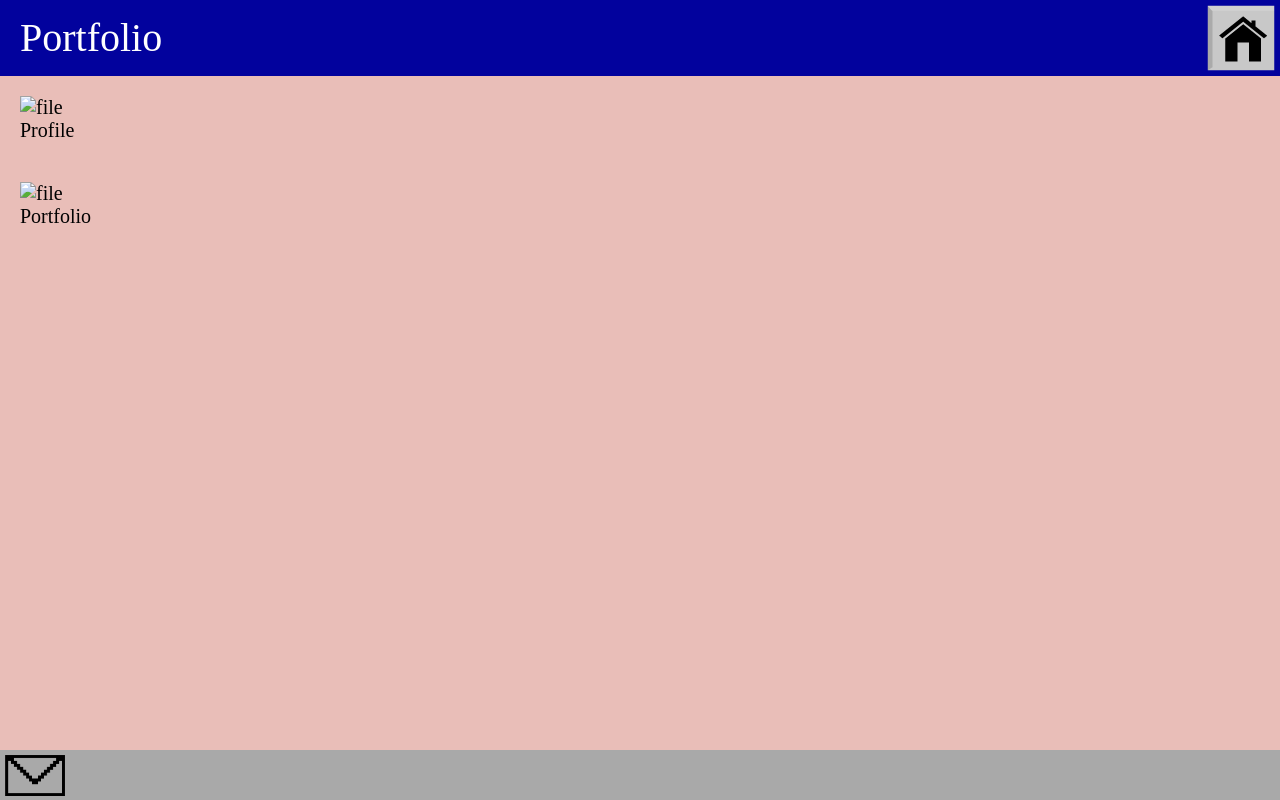
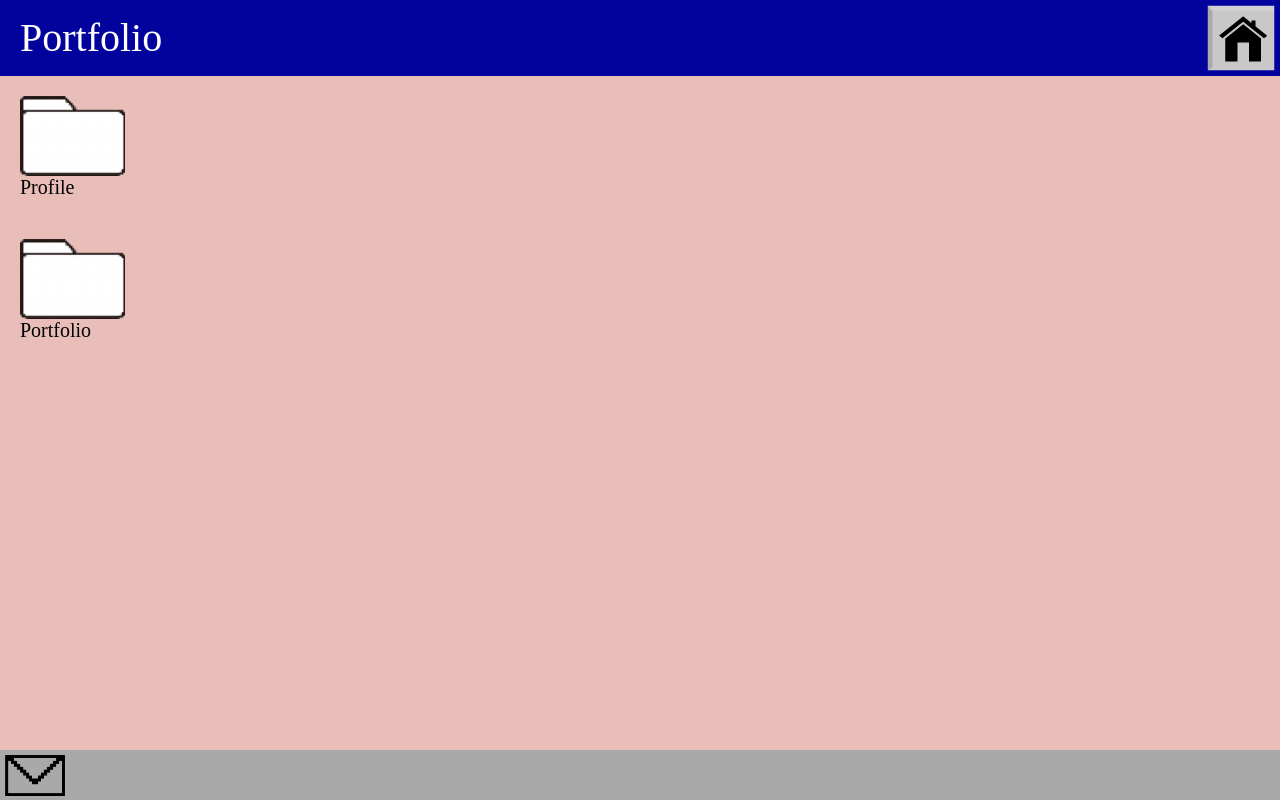
Before and after one commit to SAWADANATSUKO/home_portfolio, a plain HTML site: page index.html in a window 1280 px wide. Drawn offline with Linux system fonts and the light colour scheme; some packages are replaced by stand-ins of ours; a web font is replaced by a local one.

Commit message:
Update index.html

```diff
--- a/index.html
+++ b/index.html
@@ -41,14 +41,14 @@
       <div class="container1">
           <div class="col">
             <a href="/Users/sawadanatsuko/Desktop/portfolio2/profile.html">
-              <img src="images/heisei_file.png" alt="file" class="img2">
+              <img src="https://github.com/SAWADANATSUKO/home_portfolio/blob/main/heisei_file.png?raw=true" alt="file" class="img2">
               <h3>Profile</h3>
             </a>
           </div>
 
           <div class="col">
             <a href="/Users/sawadanatsuko/Desktop/portfolio2/portfolio.html">
-              <img src="images/heisei_file.png" alt="file" class="img2">
+              <img src="https://github.com/SAWADANATSUKO/home_portfolio/blob/main/heisei_file.png?raw=true" alt="file" class="img2">
               <h3>Portfolio</h3>
             </a>
           </div>
```
